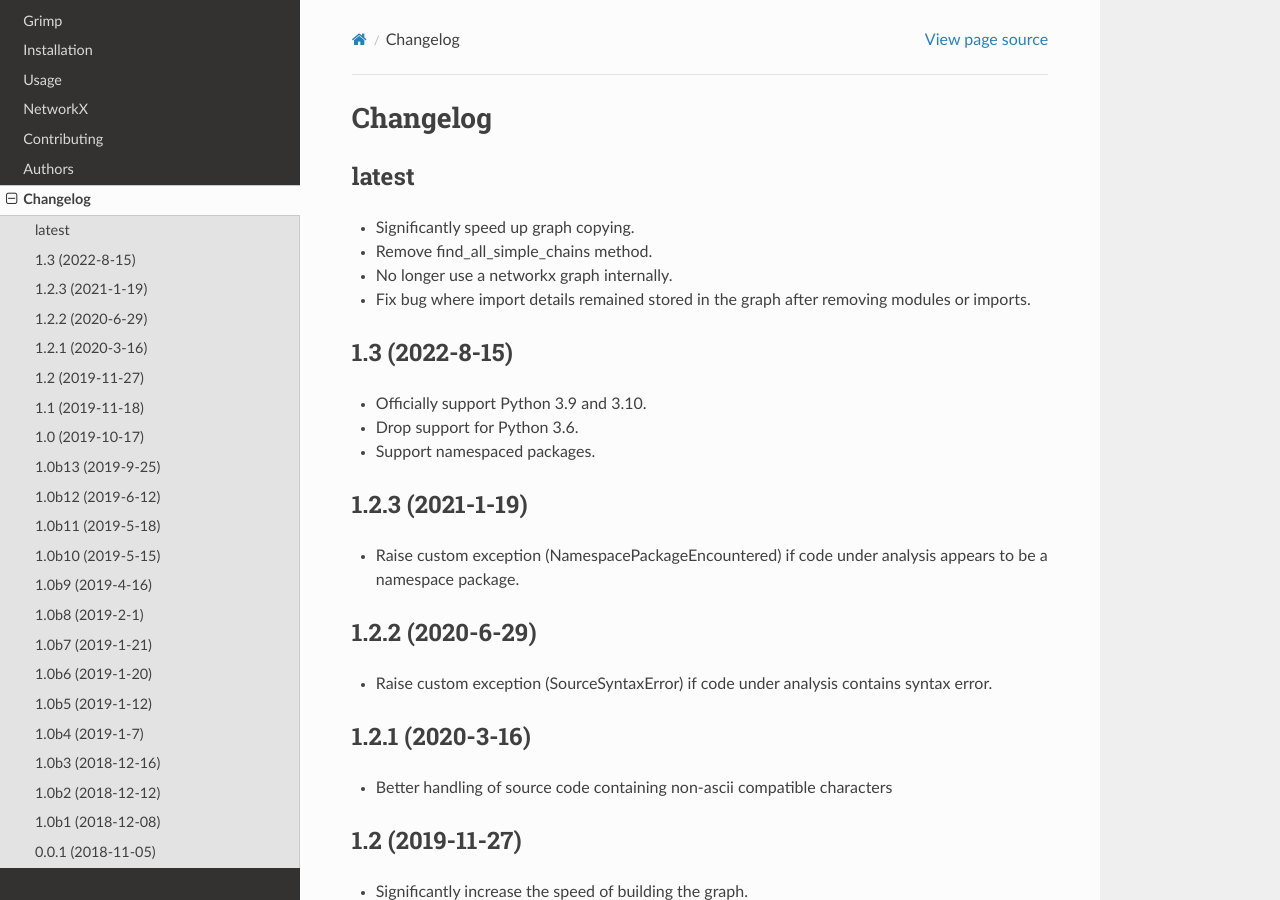
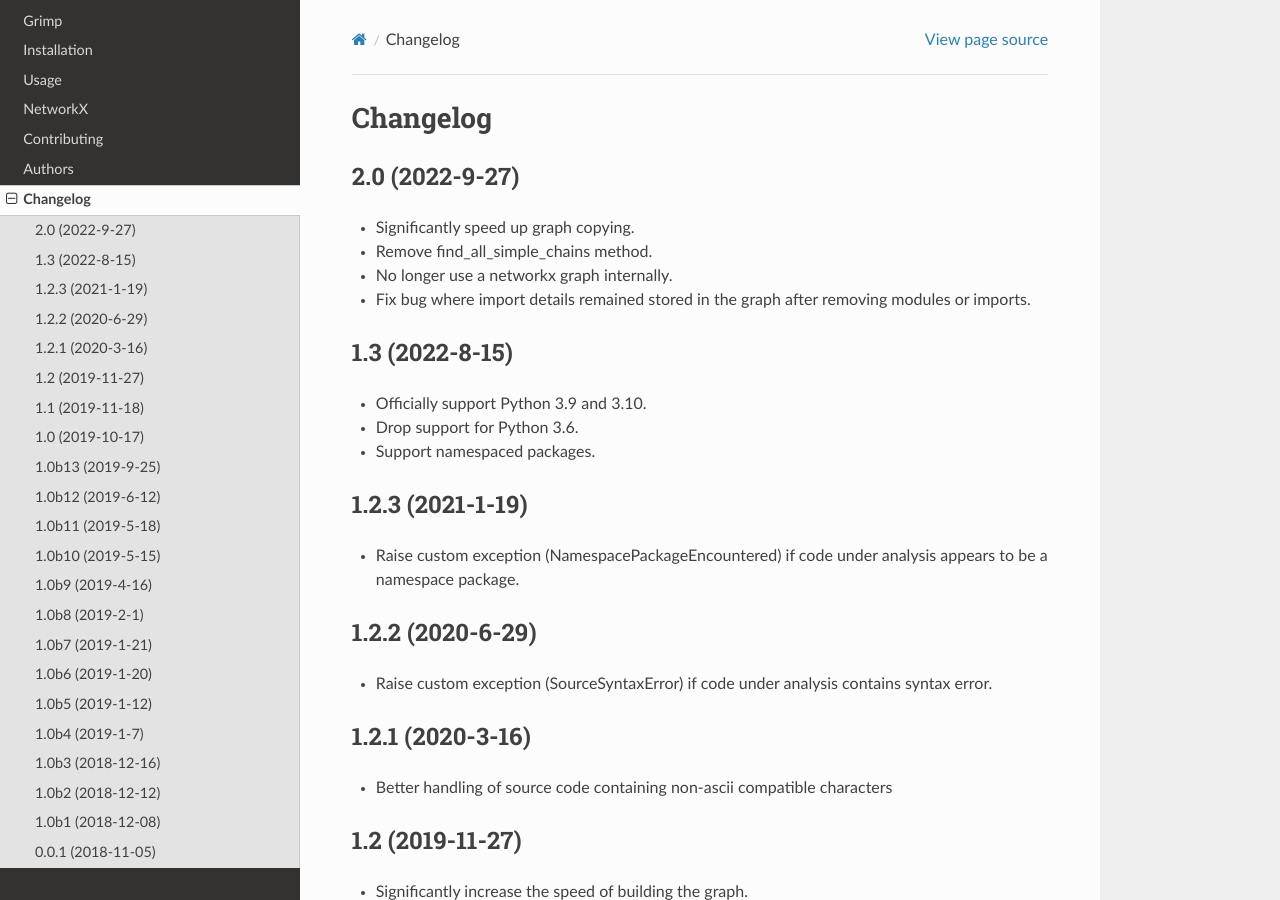
Before and after one commit to seddonym/grimp, a Sphinx documentation site: the page built from docs/changelog.rst, in a window 1280 px wide and 900 px high. Built offline with Sphinx 7.4.7 and the Read the Docs theme 2.0.0, drawn with Linux system fonts in a browser that asks for light colours.

Commit message:
Release v2.0

```diff
--- a/CHANGELOG.rst
+++ b/CHANGELOG.rst
@@ -2,8 +2,8 @@
 Changelog
 =========
 
-latest
-------
+2.0 (2022-9-27)
+---------------
 
 * Significantly speed up graph copying.
 * Remove find_all_simple_chains method.
--- a/docs/conf.py
+++ b/docs/conf.py
@@ -26,7 +26,7 @@
 # The short X.Y version
 version = ''
 # The full version, including alpha/beta/rc tags
-release = '1.3'
+release = '2.0'
 
 
 # -- General configuration ---------------------------------------------------
--- a/setup.py
+++ b/setup.py
@@ -21,7 +21,7 @@
 
 setup(
     name='grimp',
-    version='1.3',
+    version='2.0',
     license='BSD 2-Clause License',
     description="Builds a queryable graph of the imports within one or more Python packages.",
     long_description=read('README.rst'),
--- a/src/grimp/__init__.py
+++ b/src/grimp/__init__.py
@@ -1,4 +1,4 @@
-__version__ = "1.3"
+__version__ = "2.0"
 
 from .domain.valueobjects import Module, DirectImport
 from .main import build_graph
```
